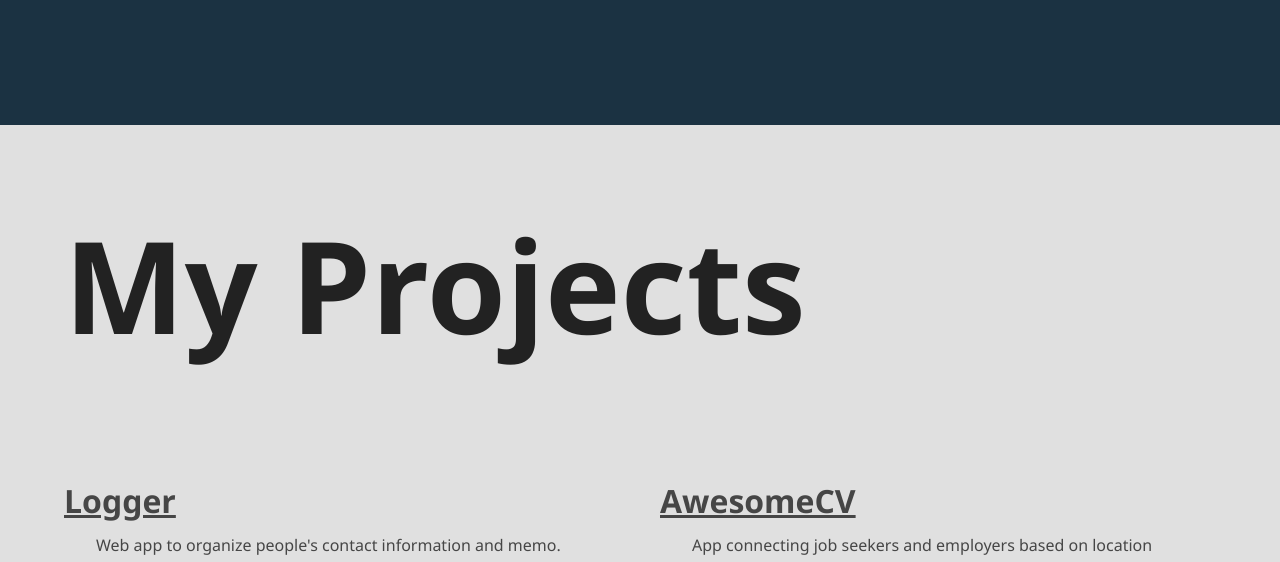
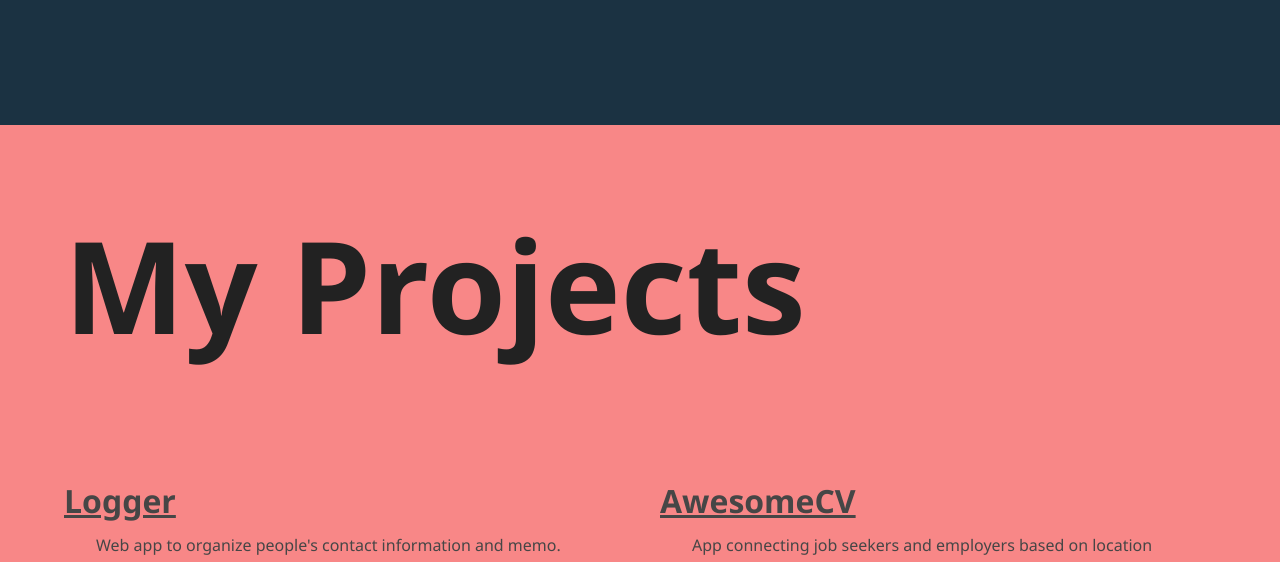
Before and after one commit to kimjaehu/myportfolio, a website: page dist/index.html in a window 1280 px wide. Shown: the part 1674-2236 px from the top of the page. Drawn offline with nearby package versions, Linux system fonts and the light colour scheme; files that its build step writes are made by us from their sources.

Commit message:
changed background

```diff
--- a/scss/main.scss
+++ b/scss/main.scss
@@ -29,7 +29,7 @@ section {
     background: $about-color;
   }
   &:nth-of-type(3) {
-    background: #e0e0e0;
+    background: #f88787;
   }
   &:nth-of-type(4) {
     background: $blue-color;
```
